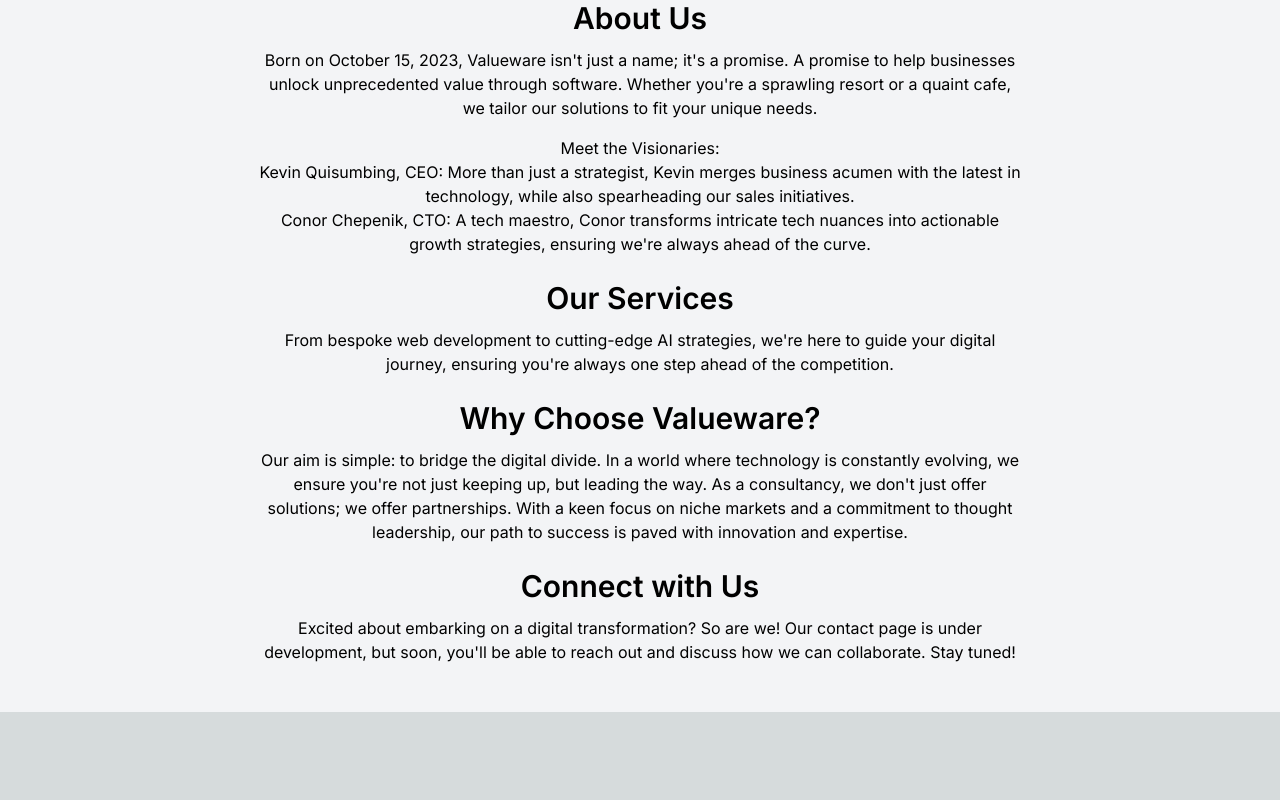
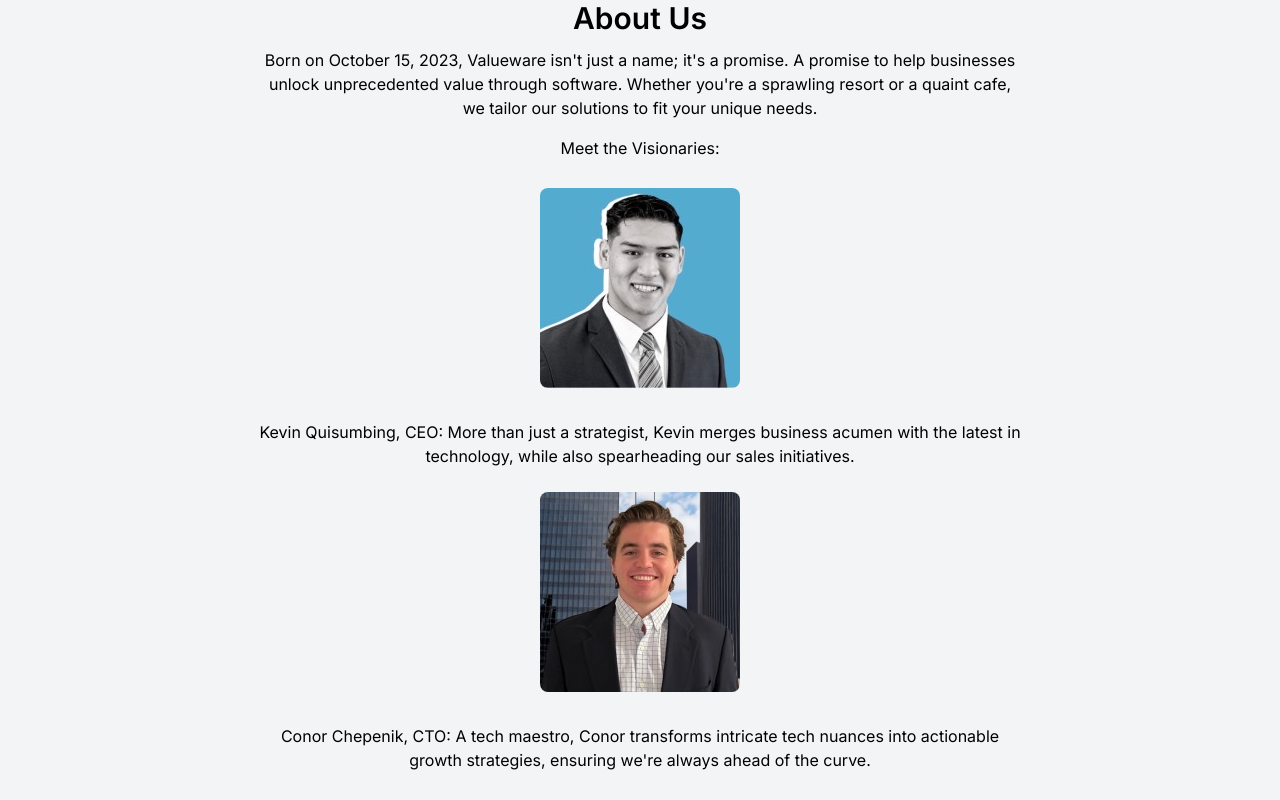
Before and after one commit to Chepenik/valueware.ai, a Next.js app: page / in a window 1280 px wide. Shown: the part 680-1480 px from the top of the page. Before the commit the page ends 1392 px from the top, so only its background shows below. Built offline with nearby package versions, Linux system fonts and the light colour scheme.

Commit message:
added screenshots of Q and myself

```diff
--- a/src/app/page.tsx
+++ b/src/app/page.tsx
@@ -1,5 +1,7 @@
 import Image from 'next/image';
 import valuewarelogo from '../../public/valuewarelogo.png';
+import chep from '../../public/ChepDaddy.png';
+import kevinq from '../../public/KevinQ.png';
 
 export default function Page() {
   return (
@@ -33,10 +35,28 @@
         <p className="text-base mb-4">
           Meet the Visionaries:
           <br />
-          Kevin Quisumbing, CEO: More than just a strategist, Kevin merges business acumen with the latest in technology, while also spearheading our sales initiatives.
+          <a href="https://www.linkedin.com/in/kevinmichale/" target="_blank" rel="noopener noreferrer" className="flex flex-col items-center mt-7">
+            <Image src={kevinq}
+            alt="Kevin Quisumbing"
+            width={200}
+            height={200}
+            className="h-auto rounded-lg mb-8"
+            />
+            Kevin Quisumbing, CEO: More than just a strategist, Kevin merges business acumen with the latest in technology, while also spearheading our sales initiatives.
+          </a>
           <br />
-          Conor Chepenik, CTO: A tech maestro, Conor transforms intricate tech nuances into actionable growth strategies, ensuring we&apos;re always ahead of the curve.
+          <a href="https://www.linkedin.com/in/conorchepenik/" target="_blank" rel="noopener noreferrer" className="flex flex-col items-center">
+            <Image
+            src={chep}
+            alt="Conor Chepenik"
+            width={200}
+            height={200}
+            className="h-auto rounded-lg mb-8"
+            />
+            Conor Chepenik, CTO: A tech maestro, Conor transforms intricate tech nuances into actionable growth strategies, ensuring we&apos;re always ahead of the curve.
+          </a>
         </p>
+
 
         <h2 className="text-3xl font-semibold mt-6 mb-3">Our Services</h2>
         <p className="text-base mb-4">
```
Also changed, not shown: public/ChepDaddy.png (added), public/KevinQ.png (added).
